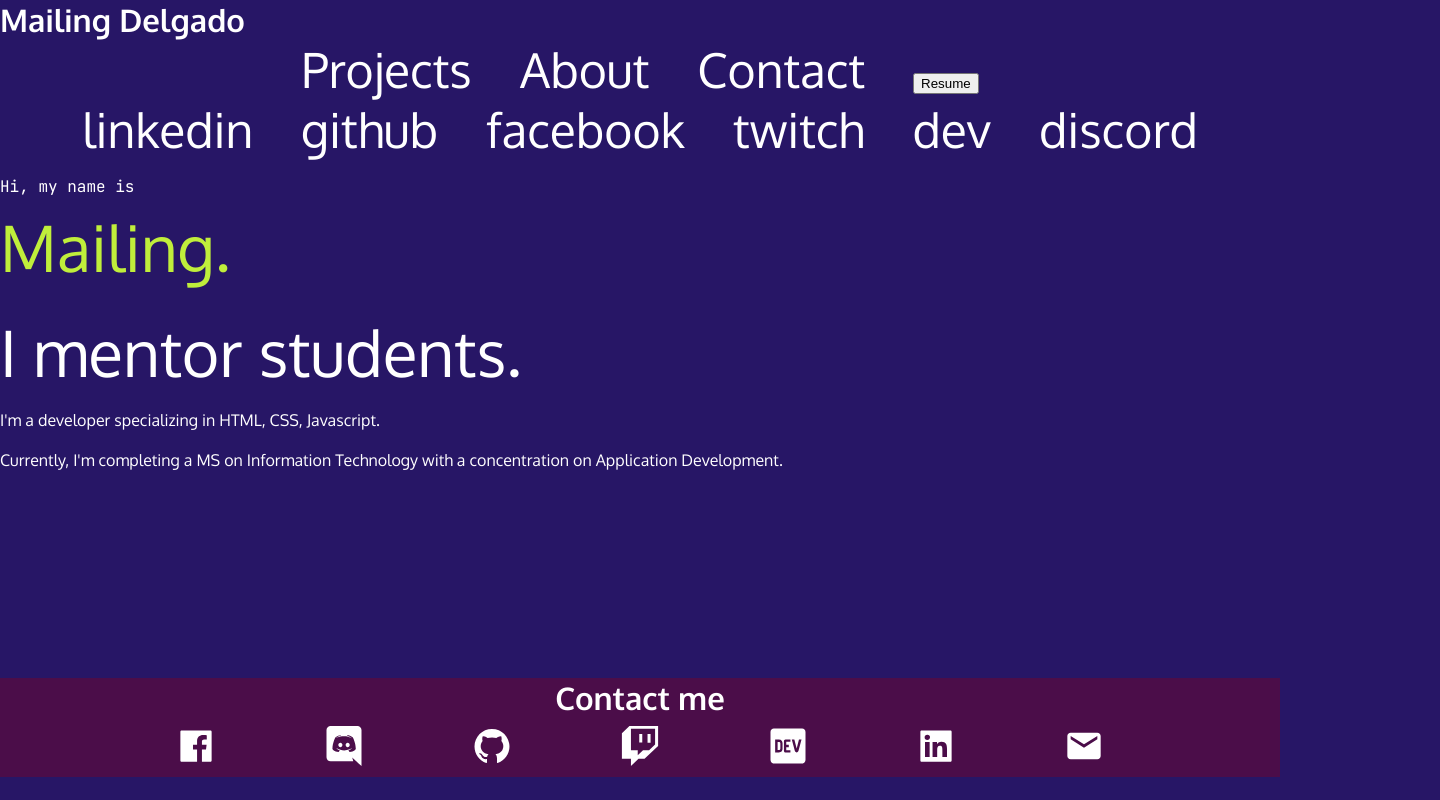
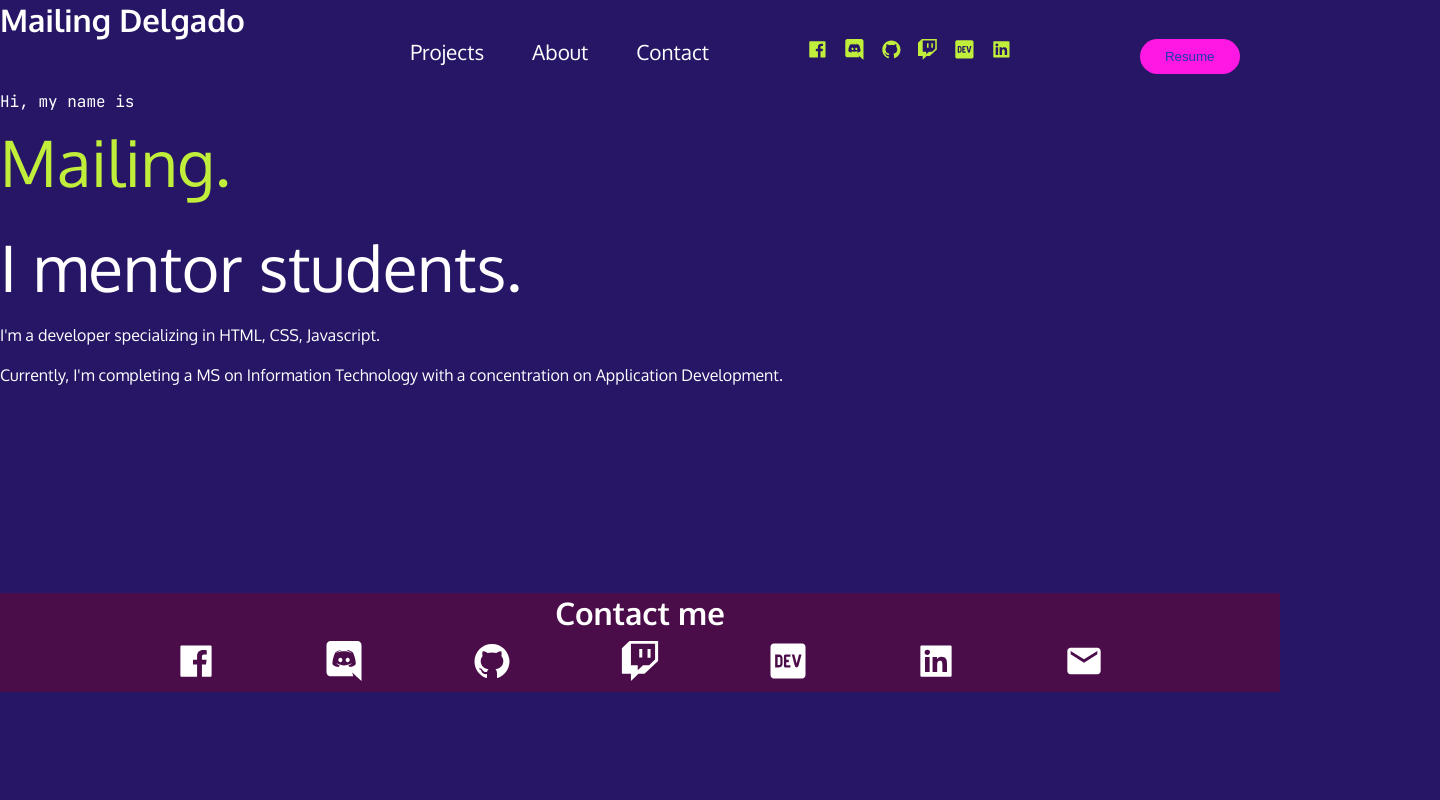
Before and after one commit to MailingDelgadoMedina/plainPortfolio, a plain HTML site: page index.html in a window 1280 px wide. Shown: the whole page, 1440 px wide, since content can reach past the window. Drawn offline with Linux system fonts and the light colour scheme.

Commit message:
some styling

```diff
--- a/index.html
+++ b/index.html
@@ -30,20 +30,35 @@
        <li>About</li>
        <li>Contact</li>
        <li>
-           <button>
+        <ul class="social">
+            <li><a href="facebook"> <svg stroke="currentColor" fill="currentColor" stroke-width="0" viewBox="0 0 1024 1024" height="1em" width="1em" xmlns="http://www.w3.org/2000/svg"><path d="M880 112H144c-17.7 0-32 14.3-32 32v736c0 17.7 14.3 32 32 32h736c17.7 0 32-14.3 32-32V144c0-17.7-14.3-32-32-32zm-92.4 233.5h-63.9c-50.1 0-59.8 23.8-59.8 58.8v77.1h119.6l-15.6 120.7h-104V912H539.2V602.2H434.9V481.4h104.3v-89c0-103.3 63.1-159.6 155.3-159.6 44.2 0 82.1 3.3 93.2 4.8v107.9z"></path></svg>  </a> </li>
+
+            <li><a href="discord"><svg stroke="currentColor" fill="currentColor" stroke-width="0" viewBox="0 0 448 512" height="1em" width="1em" xmlns="http://www.w3.org/2000/svg"><path d="M297.216 243.2c0 15.616-11.52 28.416-26.112 28.416-14.336 0-26.112-12.8-26.112-28.416s11.52-28.416 26.112-28.416c14.592 0 26.112 12.8 26.112 28.416zm-119.552-28.416c-14.592 0-26.112 12.8-26.112 28.416s11.776 28.416 26.112 28.416c14.592 0 26.112-12.8 26.112-28.416.256-15.616-11.52-28.416-26.112-28.416zM448 52.736V512c-64.494-56.994-43.868-38.128-118.784-107.776l13.568 47.36H52.48C23.552 451.584 0 428.032 0 398.848V52.736C0 23.552 23.552 0 52.48 0h343.04C424.448 0 448 23.552 448 52.736zm-72.96 242.688c0-82.432-36.864-149.248-36.864-149.248-36.864-27.648-71.936-26.88-71.936-26.88l-3.584 4.096c43.52 13.312 63.744 32.512 63.744 32.512-60.811-33.329-132.244-33.335-191.232-7.424-9.472 4.352-15.104 7.424-15.104 7.424s21.248-20.224 67.328-33.536l-2.56-3.072s-35.072-.768-71.936 26.88c0 0-36.864 66.816-36.864 149.248 0 0 21.504 37.12 78.08 38.912 0 0 9.472-11.52 17.152-21.248-32.512-9.728-44.8-30.208-44.8-30.208 3.766 2.636 9.976 6.053 10.496 6.4 43.21 24.198 104.588 32.126 159.744 8.96 8.96-3.328 18.944-8.192 29.44-15.104 0 0-12.8 20.992-46.336 30.464 7.68 9.728 16.896 20.736 16.896 20.736 56.576-1.792 78.336-38.912 78.336-38.912z"></path></svg>   </a> </li>
+
+
+
+            <li><a href="github"> <svg stroke="currentColor" fill="currentColor" stroke-width="0" viewBox="0 0 1024 1024" height="1em" width="1em" xmlns="http://www.w3.org/2000/svg"><path d="M511.6 76.3C264.3 76.2 64 276.4 64 523.5 64 718.9 189.3 885 363.8 946c23.5 5.9 19.9-10.8 19.9-22.2v-77.5c-135.7 15.9-141.2-73.9-150.3-88.9C215 726 171.5 718 184.5 703c30.9-15.9 62.4 4 98.9 57.9 26.4 39.1 77.9 32.5 104 26 5.7-23.5 17.9-44.5 34.7-60.8-140.6-25.2-199.2-111-199.2-213 0-49.5 16.3-95 48.3-131.7-20.4-60.5 1.9-112.3 4.9-120 58.1-5.2 118.5 41.6 123.2 45.3 33-8.9 70.7-13.6 112.9-13.6 42.4 0 80.2 4.9 113.5 13.9 11.3-8.6 67.3-48.8 121.3-43.9 2.9 7.7 24.7 58.3 5.5 118 32.4 36.8 48.9 82.7 48.9 132.3 0 102.2-59 188.1-200 212.9a127.5 127.5 0 0 1 38.1 91v112.5c.8 9 0 17.9 15 17.9 177.1-59.7 304.6-227 304.6-424.1 0-247.2-200.4-447.3-447.5-447.3z"></path></svg>  </a> </li>
+
+            <li><a href="twitch"> <svg stroke="currentColor" fill="currentColor" stroke-width="0" viewBox="0 0 512 512" height="1em" width="1em" xmlns="http://www.w3.org/2000/svg"><path d="M391.17,103.47H352.54v109.7h38.63ZM285,103H246.37V212.75H285ZM120.83,0,24.31,91.42V420.58H140.14V512l96.53-91.42h77.25L487.69,256V0ZM449.07,237.75l-77.22,73.12H294.61l-67.6,64v-64H140.14V36.58H449.07Z"></path></svg>  </a> </li>
+
+            <li><a href="dev.to"> <svg stroke="currentColor" fill="currentColor" stroke-width="0" viewBox="0 0 448 512" height="1em" width="1em" xmlns="http://www.w3.org/2000/svg"><path d="M120.12 208.29c-3.88-2.9-7.77-4.35-11.65-4.35H91.03v104.47h17.45c3.88 0 7.77-1.45 11.65-4.35 3.88-2.9 5.82-7.25 5.82-13.06v-69.65c-.01-5.8-1.96-10.16-5.83-13.06zM404.1 32H43.9C19.7 32 .06 51.59 0 75.8v360.4C.06 460.41 19.7 480 43.9 480h360.2c24.21 0 43.84-19.59 43.9-43.8V75.8c-.06-24.21-19.7-43.8-43.9-43.8zM154.2 291.19c0 18.81-11.61 47.31-48.36 47.25h-46.4V172.98h47.38c35.44 0 47.36 28.46 47.37 47.28l.01 70.93zm100.68-88.66H201.6v38.42h32.57v29.57H201.6v38.41h53.29v29.57h-62.18c-11.16.29-20.44-8.53-20.72-19.69V193.7c-.27-11.15 8.56-20.41 19.71-20.69h63.19l-.01 29.52zm103.64 115.29c-13.2 30.75-36.85 24.63-47.44 0l-38.53-144.8h32.57l29.71 113.72 29.57-113.72h32.58l-38.46 144.8z"></path></svg>  </a> </li>
+
+
+        <li>
+            <a href="linkedin">
+                <svg stroke="currentColor" fill="currentColor" stroke-width="0" viewBox="0 0 1024 1024" height="1em" width="1em" xmlns="http://www.w3.org/2000/svg"><path d="M880 112H144c-17.7 0-32 14.3-32 32v736c0 17.7 14.3 32 32 32h736c17.7 0 32-14.3 32-32V144c0-17.7-14.3-32-32-32zM349.3 793.7H230.6V411.9h118.7v381.8zm-59.3-434a68.8 68.8 0 1 1 68.8-68.8c-.1 38-30.9 68.8-68.8 68.8zm503.7 434H675.1V608c0-44.3-.8-101.2-61.7-101.2-61.7 0-71.2 48.2-71.2 98v188.9H423.7V411.9h113.8v52.2h1.6c15.8-30 54.5-61.7 112.3-61.7 120.2 0 142.3 79.1 142.3 181.9v209.4z"></path></svg>
+            </a>
+        </li>
+
+        <button>
             Resume
            </button>
+        </ul>
+
        </li>
     </ul>
 
-    <ul class="social" >
-        <li> linkedin </li>
-       <li>github </li>
-       <li> facebook</li>
-       <li>twitch </li>
-       <li>dev </li>
-      <li>discord </li>
-    </ul>
+
 </nav>
 
 
--- a/styles.css
+++ b/styles.css
@@ -35,6 +35,50 @@ h1,
 h2,
 h3 {
     margin: 0;
+}
+
+/* Estilo de Navegador */
+
+nav .pages,
+.social{
+    list-style-type: none;
+    padding: 0;
+    margin: 0;
+    display: flex;
+    flex-flow: row wrap;
+    justify-content: center;
+
+}
+
+nav .pages{
+    position: relative;
+    right: -10rem;
+    gap: 3rem;
+}
+
+nav .social{
+    position: relative;
+    right: -50px;
+    gap: 1rem;
+}
+
+.social svg{
+    color: var(--neongreen);
+}
+.social button{
+    background-color: var(--hotmag);
+    color: var(--navyblue);
+    margin-left: 7rem;
+    border-style: none;
+    border-radius: 30px;
+    width: 100px;
+    padding: 10px;
+    cursor: pointer;
+}
+
+.social button:hover{
+    background-color: var(--purple);
+    color: var(--neongreen);
 }
 
 /* Estilos del INTRO */
@@ -84,7 +128,7 @@ footer{
     text-align: center;
 }
 
-ul{
+.contact ul{
     /* display: flex;
     padding-top: 4rem;
     padding-bottom: 4rem;
@@ -105,7 +149,7 @@ li{
     list-style-type: none;
 }
 
-svg{
+.contact svg{
     stroke: white;
     fill: white;
     height: 40px;
```
